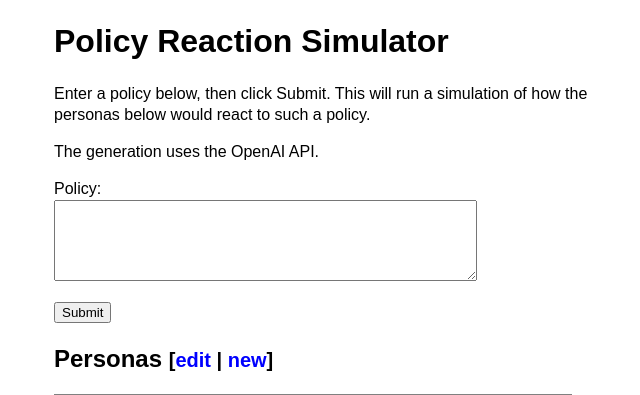
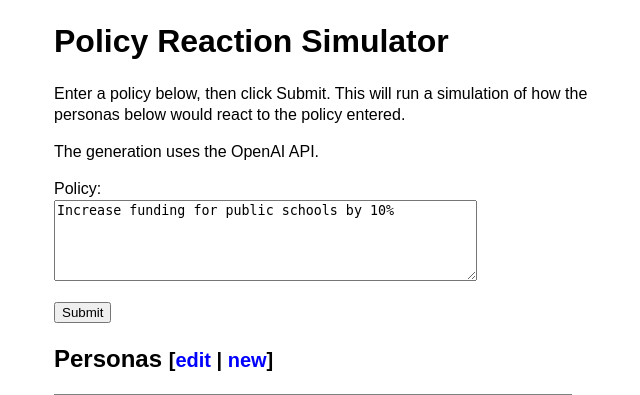
Before and after one commit to sirodoht/simulacrum, a Django app: page / in a window 1280 px wide. Shown: the top 395 px of the page, without its empty margins (286-926 px from the left). Run offline with Django 5.2, Linux system fonts and the light colour scheme; data comes from the database, SQL or seed files in the repository; data that the repository does not hold is empty.

Commit message:
improve copies on index

```diff
--- a/main/templates/main/index.html
+++ b/main/templates/main/index.html
@@ -6,7 +6,7 @@
 
     <p>
         Enter a policy below, then click Submit. This will run a simulation of how the
-        personas below would react to such a policy.
+        personas below would react to the policy entered.
     </p>
     <p>
         The generation uses the OpenAI API.
@@ -15,7 +15,7 @@
     <form method="post">
         <p>
             <label>Policy:</label>
-            <textarea cols="50" rows="5" name="policy"></textarea>
+            <textarea cols="50" rows="5" name="policy">Increase funding for public schools by 10%</textarea>
         </p>
         {% csrf_token %}
         <input type="submit" value="Submit">
--- a/main/templates/main/layout.html
+++ b/main/templates/main/layout.html
@@ -8,7 +8,8 @@
             body { margin: 0; font-family: sans-serif; line-height: 1.3; }
             main { max-width: 600px; margin: auto; padding: 0 16px; }
             label { display: block; }
-            nav a { color: blue; text-decoration: none; padding: 8px 16px; display: block; }
+            nav { max-width: 600px; margin: auto; padding-top: 16px; }
+            nav a { color: blue; text-decoration: none; display: block; }
             nav a:hover, .nav:hover { text-decoration: underline; }
             small a { color: blue; text-decoration: none;}
             small a:hover { text-decoration: underline; }
@@ -16,7 +17,6 @@
             @media (max-width: 420px) {
                 textarea { max-width: 100%; }
             }
-
             .persona {
                 border: 1px solid grey;
                 max-width: 500px;
```
